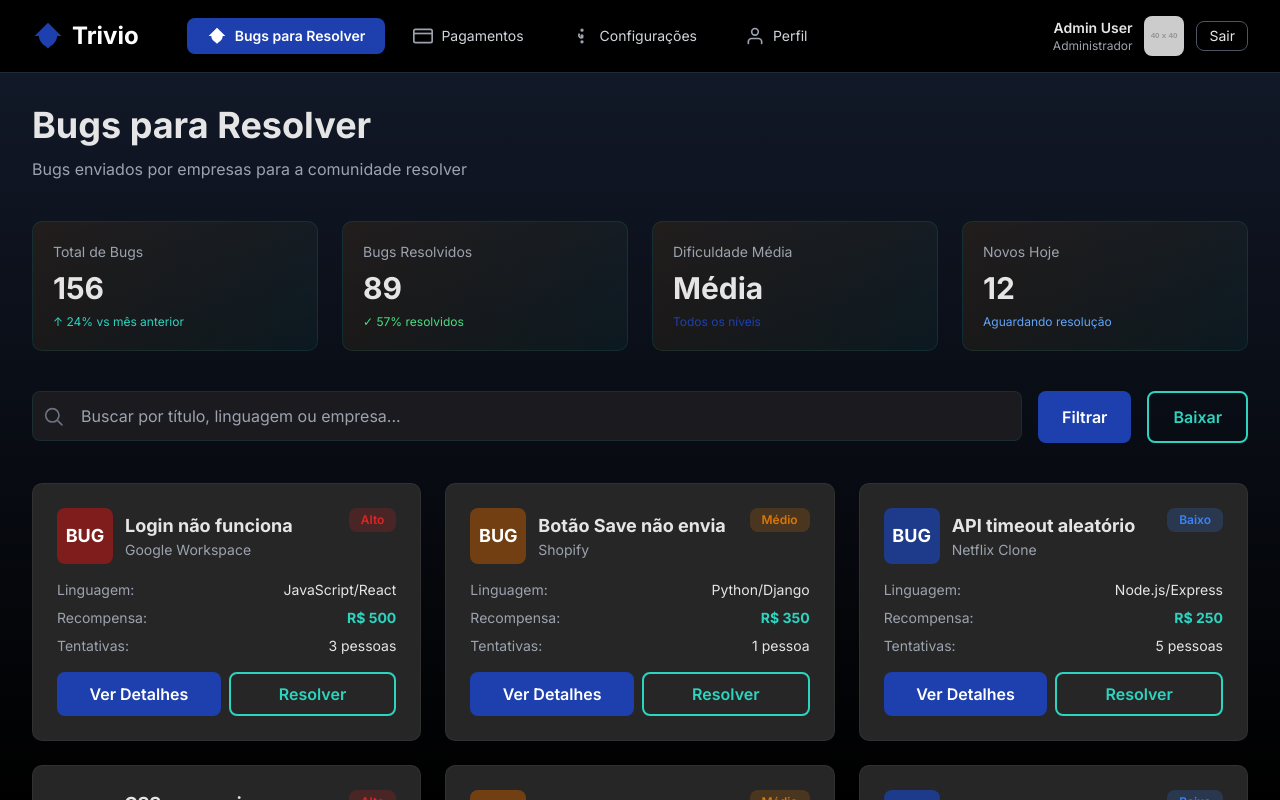
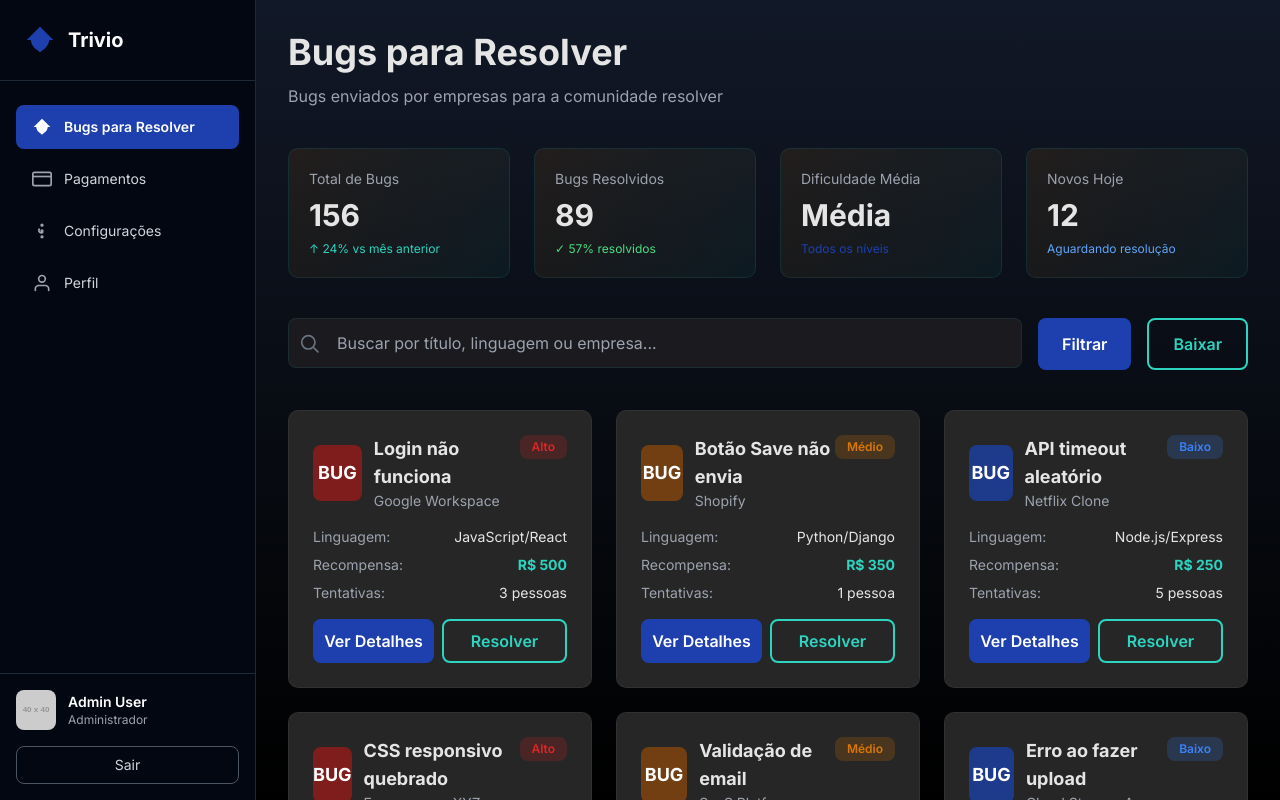
Before and after one commit to JoaoMiguel-oss/esqueleto-trivio, a plain HTML site: page frontend/tela principal/main.html in a window 1280 px wide. Drawn offline with nearby package versions, Linux system fonts and the light colour scheme; placeholder pictures from the web are drawn by us.

Commit message:
Layout: Barra de navegação lateral adicionada

```diff
--- a/frontend/tela principal/main.html
+++ b/frontend/tela principal/main.html
@@ -82,65 +82,68 @@
 </head>
 
 <body>
-    <div class="flex flex-col h-screen">
+    <div class="flex h-screen">
 
-        <!-- Navbar Principal -->
-        <nav class="bg-black border-b border-gray-800 px-8 py-4 flex items-center justify-between">
-            <div class="flex items-center gap-4">
-                <div class="flex items-center gap-2">
+        <!-- Sidebar Lateral -->
+        <aside class="w-64 bg-gray-950 border-r border-gray-800 flex flex-col">
+            <!-- Logo -->
+            <div class="p-6 border-b border-gray-800">
+                <div class="flex items-center gap-3">
                     <svg class="w-8 h-8" style="color: var(--color-primary);" viewBox="0 0 24 24">
                         <path d="M12 2L2 12H5.09C5.39 15.11 7.23 18.04 10.02 19.46L12 21.36L13.98 19.46C16.77 18.04 18.61 15.11 18.91 12H22L12 2Z" fill="currentColor"/>
                     </svg>
-                    <span class="text-2xl font-bold text-white">Trivio</span>
+                    <span class="text-xl font-bold text-white">Trivio</span>
                 </div>
             </div>
 
-            <!-- Menu itens -->
-            <div class="flex items-center gap-2 flex-1 ml-12">
-                <button onclick="showSection('bugs')" class="nav-item nav-item-active flex items-center px-5 py-2 rounded-lg transition duration-200" style="background-color: var(--color-primary);">
-                    <svg class="icon text-white mr-2 w-5 h-5" viewBox="0 0 24 24">
+            <!-- Menu Items -->
+            <nav class="flex-1 px-4 py-6 space-y-2">
+                <button onclick="showSection('bugs')" class="nav-item nav-item-active w-full flex items-center px-4 py-3 rounded-lg transition duration-200" style="background-color: var(--color-primary);">
+                    <svg class="icon text-white mr-3 w-5 h-5" viewBox="0 0 24 24">
                         <path d="M12 2L2 12H5.09C5.39 15.11 7.23 18.04 10.02 19.46L12 21.36L13.98 19.46C16.77 18.04 18.61 15.11 18.91 12H22L12 2Z" fill="currentColor"/>
                     </svg>
-                    <span class="hidden lg:inline text-sm font-semibold">Bugs para Resolver</span>
+                    <span class="text-sm font-semibold">Bugs para Resolver</span>
                 </button>
 
-                <button onclick="showSection('pagamentos')" class="nav-item flex items-center px-5 py-2 rounded-lg text-gray-300 hover:text-white transition duration-200">
-                    <svg class="icon text-gray-400 mr-2 w-5 h-5" viewBox="0 0 24 24">
+                <button onclick="showSection('pagamentos')" class="nav-item w-full flex items-center px-4 py-3 rounded-lg text-gray-300 hover:text-white hover:bg-gray-800 transition duration-200">
+                    <svg class="icon text-gray-400 mr-3 w-5 h-5" viewBox="0 0 24 24">
                         <rect x="1" y="4" width="22" height="16" rx="2" ry="2" stroke="currentColor" stroke-width="2" fill="none"/>
                         <path d="M1 9h22" stroke="currentColor" stroke-width="2" fill="none"/>
                     </svg>
-                    <span class="hidden lg:inline text-sm">Pagamentos</span>
+                    <span class="text-sm">Pagamentos</span>
                 </button>
 
-                <button onclick="showSection('configuracoes')" class="nav-item flex items-center px-5 py-2 rounded-lg text-gray-300 hover:text-white transition duration-200">
-                    <svg class="icon text-gray-400 mr-2 w-5 h-5" viewBox="0 0 24 24">
+                <button onclick="showSection('configuracoes')" class="nav-item w-full flex items-center px-4 py-3 rounded-lg text-gray-300 hover:text-white hover:bg-gray-800 transition duration-200">
+                    <svg class="icon text-gray-400 mr-3 w-5 h-5" viewBox="0 0 24 24">
                         <circle cx="12" cy="12" r="1" stroke="currentColor" stroke-width="2" fill="none"/>
                         <circle cx="12" cy="19" r="1" stroke="currentColor" stroke-width="2" fill="none"/>
                         <circle cx="12" cy="5" r="1" stroke="currentColor" stroke-width="2" fill="none"/>
                         <path d="M9.09 9.09a3 3 0 0 0 4.24 4.24" stroke="currentColor" stroke-width="2" fill="none"/>
                     </svg>
-                    <span class="hidden lg:inline text-sm">Configurações</span>
+                    <span class="text-sm">Configurações</span>
                 </button>
 
-                <button onclick="showSection('perfil')" class="nav-item flex items-center px-5 py-2 rounded-lg text-gray-300 hover:text-white transition duration-200">
-                    <svg class="icon text-gray-400 mr-2 w-5 h-5" viewBox="0 0 24 24">
+                <button onclick="showSection('perfil')" class="nav-item w-full flex items-center px-4 py-3 rounded-lg text-gray-300 hover:text-white hover:bg-gray-800 transition duration-200">
+                    <svg class="icon text-gray-400 mr-3 w-5 h-5" viewBox="0 0 24 24">
                         <path d="M20 21v-2a4 4 0 0 0-4-4H8a4 4 0 0 0-4 4v2" stroke="currentColor" stroke-width="2" stroke-linecap="round" stroke-linejoin="round" fill="none"/>
                         <circle cx="12" cy="7" r="4" stroke="currentColor" stroke-width="2" stroke-linecap="round" stroke-linejoin="round" fill="none"/>
                     </svg>
-                    <span class="hidden lg:inline text-sm">Perfil</span>
+                    <span class="text-sm">Perfil</span>
                 </button>
+            </nav>
+
+            <!-- User Info at Bottom -->
+            <div class="p-4 border-t border-gray-800 space-y-4">
+                <div class="flex items-center gap-3">
+                    <img class="w-10 h-10 rounded-lg object-cover" src="https://placehold.co/40x40/D97706/1B1B1B?text=AD" alt="User">
+                    <div class="flex-1">
+                        <p class="text-sm font-semibold text-white">Admin User</p>
+                        <p class="text-xs text-gray-400">Administrador</p>
+                    </div>
+                </div>
+                <button class="w-full px-3 py-2 rounded-lg border border-gray-600 text-sm hover:border-gray-400 transition text-gray-300 hover:text-white">Sair</button>
             </div>
-
-            <!-- User info -->
-            <div class="flex items-center gap-3 ml-auto">
-                <div class="hidden md:block text-right">
-                    <p class="text-sm font-semibold">Admin User</p>
-                    <p class="text-xs text-gray-400">Administrador</p>
-                </div>
-                <img class="w-10 h-10 rounded-lg object-cover" src="https://placehold.co/40x40/D97706/1B1B1B?text=AD" alt="User">
-                <button class="px-3 py-1 rounded-lg border border-gray-600 text-sm hover:border-gray-400 transition">Sair</button>
-            </div>
-        </nav>
+        </aside>
 
         <!-- Main Content -->
         <main class="flex-1 overflow-y-auto bg-gradient-to-b from-gray-900 to-black p-8">
```
Also changed, not shown: frontend/tela principal/index.html (+34 -31 lines).
